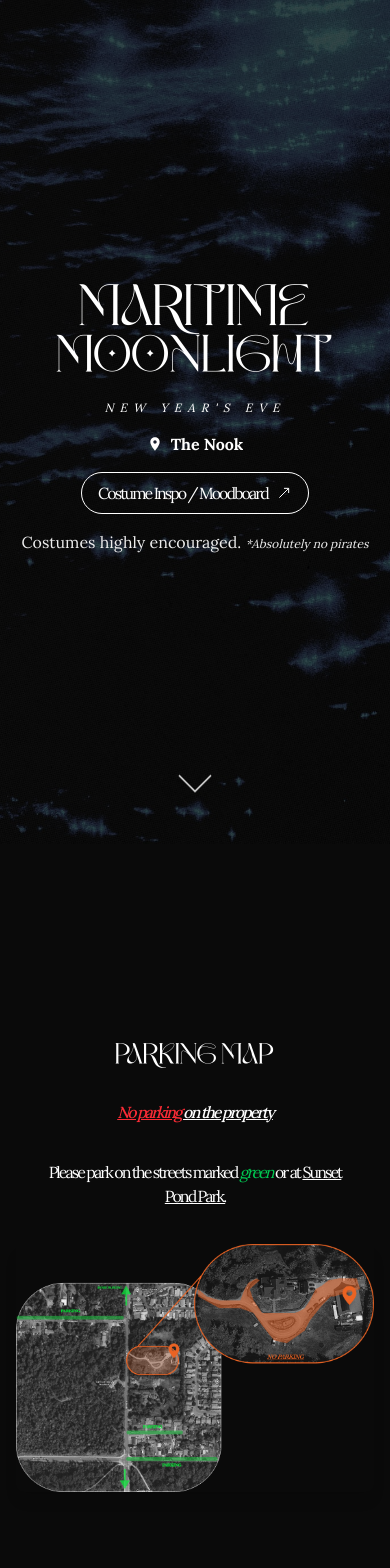
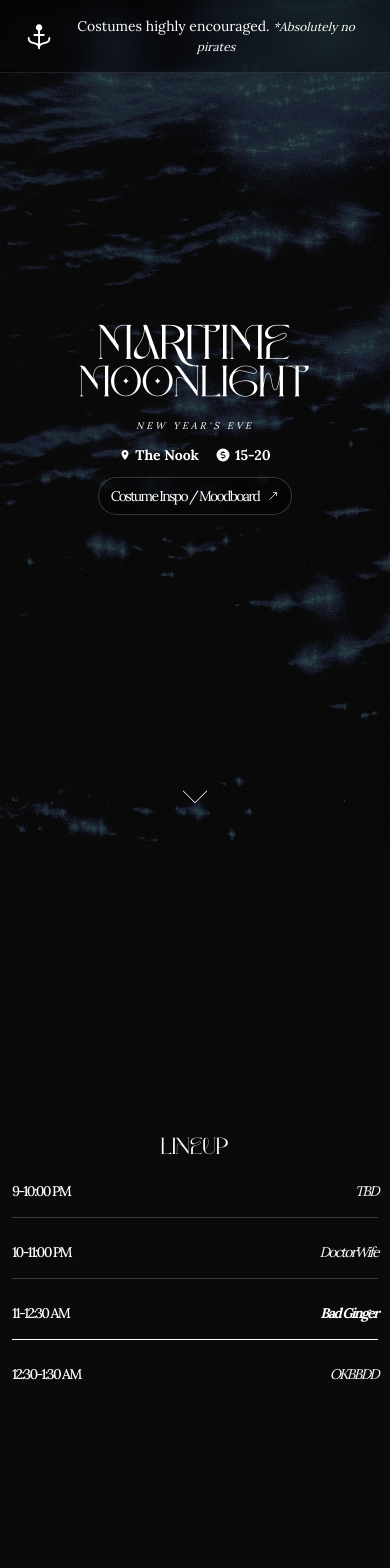
Before and after one commit to GrantEadie/nk-nye-2025, a Next.js app: page / in a window 390 px wide. Shown: the top 1568 px of the page. Built offline with nearby package versions, Linux system fonts and the light colour scheme.

Commit message:
add a bunch of stuff honestly.

```diff
--- a/app/layout.tsx
+++ b/app/layout.tsx
@@ -19,6 +19,28 @@ export const metadata: Metadata = {
     apple: '/apple-touch-icon.png',
   },
   manifest: '/site.webmanifest',
+  openGraph: {
+    title: "Maritime Moonlight | Nye Nook 2025",
+    description: "New Year's Eve at The Nook - Costumes highly encouraged",
+    url: 'https://nye-nook-2025.vercel.app',
+    siteName: 'Maritime Moonlight',
+    images: [
+      {
+        url: '/nk nye mm twitter cover.png',
+        width: 1200,
+        height: 630,
+        alt: 'Maritime Moonlight - New Year\'s Eve 2025',
+      },
+    ],
+    locale: 'en_US',
+    type: 'website',
+  },
+  twitter: {
+    card: 'summary_large_image',
+    title: "Maritime Moonlight | Nye Nook 2025",
+    description: "New Year's Eve at The Nook - Costumes highly encouraged",
+    images: ['/nk nye mm twitter cover.png'],
+  },
 };
 
 export default function RootLayout({
--- a/app/page.tsx
+++ b/app/page.tsx
@@ -48,36 +48,62 @@ export default function Home() {
       )}
       <div className="fixed inset-0 bg-black/70 -z-10"></div>
 
+      {/* Alert Banner */}
+      <div
+        className={`fixed top-0 left-0 right-0 z-50 bg-black/40 backdrop-blur-md text-white py-4 px-6 text-center transition-transform duration-700 delay-2000 border-b border-white/10 ${
+          isLoaded ? "translate-y-0" : "-translate-y-full"
+        }`}
+      >
+        <div className="flex items-center justify-center gap-3 max-w-4xl mx-auto">
+          <svg
+            xmlns="http://www.w3.org/2000/svg"
+            width="32"
+            height="32"
+            fill="white"
+            viewBox="0 0 256 256"
+          >
+            <path d="M224,144c0,38.11-27.67,45.66-49.9,51.72C149.77,202.36,136,207.31,136,232a8,8,0,0,1-16,0c0-24.69-13.77-29.64-38.1-36.28C59.67,189.66,32,182.11,32,144a8,8,0,0,1,16,0c0,24.69,13.77,29.64,38.1,36.28,11.36,3.1,24.12,6.6,33.9,14.34V128H88a8,8,0,0,1,0-16h32V82.83a28,28,0,1,1,16,0V112h32a8,8,0,0,1,0,16H136v66.62c9.78-7.74,22.54-11.24,33.9-14.34C194.23,173.64,208,168.69,208,144a8,8,0,0,1,16,0Z"></path>
+          </svg>
+          <p className="text-sm sm:text-base">
+            Costumes highly encouraged.{" "}
+            <span className="italic text-xs">*Absolutely no pirates</span>
+          </p>
+        </div>
+      </div>
+
       {/* Hero Section - Full viewport height */}
-      <section className="flex flex-col items-center justify-center min-h-dvh gap-4 sm:gap-8 md:gap-10 relative z-10 px-4 sm:px-6 py-8 sm:py-0">
+      <section className="flex flex-col items-center justify-center min-h-dvh gap-3 sm:gap-8 md:gap-10 relative z-10 px-3 sm:px-6 py-6 sm:py-0">
         <h1
-          className={`text-white text-center font-[Calora] px-2 leading-[0.82] transition-all duration-1000 delay-300 ${
+          className={`text-white text-center font-[Calora] px-1 sm:px-2 leading-[0.82] transition-all duration-1000 delay-300 ${
             isLoaded ? "opacity-100 translate-y-0" : "opacity-0 -translate-y-8"
           }`}
         >
-          <div className="text-[60px] xs:text-[80px] sm:text-[150px] md:text-[180px] lg:text-[210px]">
+          <div className="text-[50px] xs:text-[70px] sm:text-[150px] md:text-[180px] lg:text-[210px]">
             MARITIME
           </div>
-          <div className="text-[54px] xs:text-[72px] sm:text-[135px] md:text-[162px] lg:text-[189px]">
+          <div className="text-[45px] xs:text-[63px] sm:text-[135px] md:text-[162px] lg:text-[189px]">
             MOONLIGHT
           </div>
         </h1>
 
         <h3
-          className={`text-center text-xs sm:text-xl md:text-3xl text-white transition-all duration-1000 delay-500 uppercase tracking-[0.5em] sm:tracking-[1em] italic ${
+          className={`text-center text-[0.6rem] xs:text-xs sm:text-xl md:text-3xl text-white transition-all duration-1000 delay-500 uppercase tracking-[0.3em] xs:tracking-[0.5em] sm:tracking-[1em] italic ${
             isLoaded ? "opacity-100 translate-y-0" : "opacity-0 -translate-y-8"
           }`}
         >
           New Year's Eve
         </h3>
 
+        <div className="flex gap-4 sm:gap-10 flex-wrap justify-center">
           <h3
-          className={`text-center font-bold text-base sm:text-xl md:text-2xl text-white flex items-center justify-center gap-2 transition-all duration-1000 delay-700 ${
-            isLoaded ? "opacity-100 translate-y-0" : "opacity-0 -translate-y-8"
+            className={`text-center font-bold text-sm xs:text-base sm:text-xl md:text-2xl text-white flex items-center justify-center gap-1 sm:gap-2 transition-all duration-1000 delay-700 ${
+              isLoaded
+                ? "opacity-100 translate-y-0"
+                : "opacity-0 -translate-y-8"
             }`}
           >
             <svg
-            className="w-4 h-4 sm:w-6 sm:h-6 md:w-7 md:h-7"
+              className="w-3 h-3 xs:w-4 xs:h-4 sm:w-6 sm:h-6 md:w-7 md:h-7"
               viewBox="0 0 24 24"
               fill="currentColor"
             >
@@ -85,10 +111,28 @@ export default function Home() {
             </svg>
             The Nook
           </h3>
+          <h3
+            className={`text-center font-bold text-sm xs:text-base sm:text-xl md:text-2xl text-white flex items-center justify-center gap-1 sm:gap-2 transition-all duration-1000 delay-700 ${
+              isLoaded
+                ? "opacity-100 translate-y-0"
+                : "opacity-0 -translate-y-8"
+            }`}
+          >
+            <svg
+              xmlns="http://www.w3.org/2000/svg"
+              className="w-4 h-4 xs:w-5 xs:h-5 sm:w-7 sm:h-7"
+              fill="white"
+              viewBox="0 0 256 256"
+            >
+              <path d="M128,24A104,104,0,1,0,232,128,104.11,104.11,0,0,0,128,24Zm12,152h-4v8a8,8,0,0,1-16,0v-8H104a8,8,0,0,1,0-16h36a12,12,0,0,0,0-24H116a28,28,0,0,1,0-56h4V72a8,8,0,0,1,16,0v8h16a8,8,0,0,1,0,16H116a12,12,0,0,0,0,24h24a28,28,0,0,1,0,56Z"></path>
+            </svg>
+            15-20
+          </h3>
+        </div>
 
         <a
           href="https://www.pinterest.com/arielwright/ships-in-the-night/?invite_code=0c8cb49cf2da430a9f175c1653f13fcb&sender=298715525192618351s"
-          className={`flex items-center justify-center text-center gap-2 sm:gap-4 text-base sm:text-xl md:text-2xl lg:text-3xl font-extralight text-white group active:drop-shadow-[0_0_8px_rgba(255,255,255,0.8)] border border-white rounded-full px-4 py-2 sm:px-8 sm:py-4 transition-all duration-500 hover:bg-white/20 active:bg-white/20 ${
+          className={`flex items-center justify-center text-center gap-2 sm:gap-4 text-sm xs:text-base sm:text-xl md:text-2xl lg:text-3xl font-extralight text-white group active:drop-shadow-[0_0_8px_rgba(255,255,255,0.8)] border border-white/20 rounded-full px-3 py-2 xs:px-4 xs:py-2 sm:px-8 sm:py-4 transition-all duration-500 bg-black/40 backdrop-blur-md hover:bg-white/20 active:bg-white/20 ${
             isLoaded ? "opacity-100 translate-y-0" : "opacity-0 translate-y-8"
           }`}
         >
@@ -96,7 +140,7 @@ export default function Home() {
             Costume Inspo / Moodboard
           </span>
           <svg
-            className="w-4 h-4 sm:w-6 sm:h-6 md:w-8 md:h-8 lg:w-10 lg:h-10 shrink-0"
+            className="w-3 h-3 xs:w-4 xs:h-4 sm:w-6 sm:h-6 md:w-8 md:h-8 lg:w-10 lg:h-10 shrink-0"
             viewBox="0 0 24 24"
             fill="none"
             stroke="currentColor"
@@ -107,15 +151,56 @@ export default function Home() {
           </svg>
         </a>
 
-        <p>Costumes highly encouraged. <span className="italic text-xs">*Absolutely no pirates</span></p>
-
         <div
-          className={`absolute bottom-4 sm:bottom-8 left-1/2 -translate-x-1/2 transition-all duration-1000 delay-2000 animate-bounce ${
+          className={`absolute bottom-3 sm:bottom-8 left-1/2 -translate-x-1/2 transition-all duration-1000 delay-2000 animate-bounce ${
             isLoaded ? "opacity-100" : "opacity-0"
           }`}
         >
           <svg
-            className="w-16 h-16 sm:w-24 sm:h-24 md:w-28 md:h-28 text-white"
+            className="w-12 h-12 xs:w-16 xs:h-16 sm:w-24 sm:h-24 md:w-28 md:h-28 text-white"
+            viewBox="0 0 24 24"
+            fill="none"
+            stroke="currentColor"
+            strokeWidth="0.5"
+          >
+            <polyline points="6,9 12,15 18,9" />
+          </svg>
+        </div>
+      </section>
+
+      {/* Lineup Section */}
+      <section className="flex flex-col items-center justify-center min-h-dvh gap-4 sm:gap-10 relative z-10 px-3 sm:px-6 py-10 sm:py-20">
+        <div className="flex flex-col gap-4 sm:gap-10 w-full max-w-4xl text-center text-white items-center">
+          <h4 className="font-[Calora] text-2xl xs:text-3xl sm:text-5xl md:text-7xl font-light">
+            LINEUP
+          </h4>
+
+          <div className="flex flex-col items-center gap-6 sm:gap-8 text-sm xs:text-base sm:text-lg md:text-xl lg:text-2xl tracking-[-.12em] w-full max-w-2xl">
+            <div className="flex justify-between w-full border-b border-white/20 pb-4">
+              <span className="font-medium">9-10:00 PM</span>
+              <span className="italic">TBD</span>
+            </div>
+            <div className="flex justify-between w-full border-b border-white/20 pb-4">
+              <span className="font-medium">10-11:00 PM</span>
+              <span className="italic">DoctorWife</span>
+            </div>
+            <div className="flex justify-between w-full border-b pb-4">
+              <span className="font-medium">11-12:30 AM</span>
+              <span className="italic font-bold">Bad Ginger</span>
+            </div>
+            <div className="flex justify-between w-full pb-4">
+              <span className="font-medium">12:30-1:30 AM</span>
+              <span className="italic">OKBBDD</span>
+            </div>
+          </div>
+        </div>
+        <div
+          className={`absolute bottom-3 sm:bottom-8 left-1/2 -translate-x-1/2 transition-all duration-1000 delay-2000 animate-bounce ${
+            isLoaded ? "opacity-100" : "opacity-0"
+          }`}
+        >
+          <svg
+            className="w-12 h-12 xs:w-16 xs:h-16 sm:w-24 sm:h-24 md:w-28 md:h-28 text-white"
             viewBox="0 0 24 24"
             fill="none"
             stroke="currentColor"
@@ -127,21 +212,25 @@ export default function Home() {
       </section>
 
       {/* Getting There Section */}
-      <section className="flex flex-col items-center justify-center min-h-dvh gap-6 sm:gap-10 relative z-10 px-4 sm:px-6 py-12 sm:py-20">
-        <div className="flex flex-col gap-6 sm:gap-10 w-full max-w-4xl text-center text-white items-center">
-          <h4 className="font-[Calora] text-3xl sm:text-5xl md:text-7xl font-light">
+      <section className="flex flex-col items-center justify-center min-h-dvh gap-4 sm:gap-10 relative z-10 px-3 sm:px-6 py-10 sm:py-20">
+        <div className="flex flex-col gap-4 sm:gap-10 w-full max-w-4xl text-center text-white items-center">
+          <h4 className="font-[Calora] text-2xl xs:text-3xl sm:text-5xl md:text-7xl font-light">
             PARKING MAP
           </h4>
 
-          <div className="flex flex-col items-center gap-6 sm:gap-10 text-base sm:text-lg md:text-xl lg:text-2xl tracking-[-.12em] px-2">
+          <div className="flex flex-col items-center gap-4 sm:gap-10 text-sm xs:text-base sm:text-lg md:text-xl lg:text-2xl tracking-[-.12em] px-2">
             <p className="font-medium italic">
-              <span className="text-red-500 underline">No parking </span>
+              <span className="text-red-300 underline">No parking </span>
               <span className="underline">on the property</span>
             </p>
-            <p className="max-w-full sm:w-max p-3 px-4 sm:p-4 sm:px-6">
+            <p className="max-w-full sm:w-max p-2 px-3 xs:p-3 xs:px-4 sm:p-4 sm:px-6">
               Please park on the streets marked{" "}
-              <span className="text-green-500 italic">green</span> or at{" "}
-              <a target="_blank" className="underline" href="https://maps.app.goo.gl/793S5wGK5dnGYGf39">
+              <span className="text-green-300 italic">green</span> or at{" "}
+              <a
+                target="_blank"
+                className="underline"
+                href="https://maps.app.goo.gl/793S5wGK5dnGYGf39"
+              >
                 Sunset Pond Park.
               </a>
             </p>
```
Also changed, not shown: public/nk nye mm twitter cover.png (added). Lines whose indentation alone changed are shown as unchanged.
